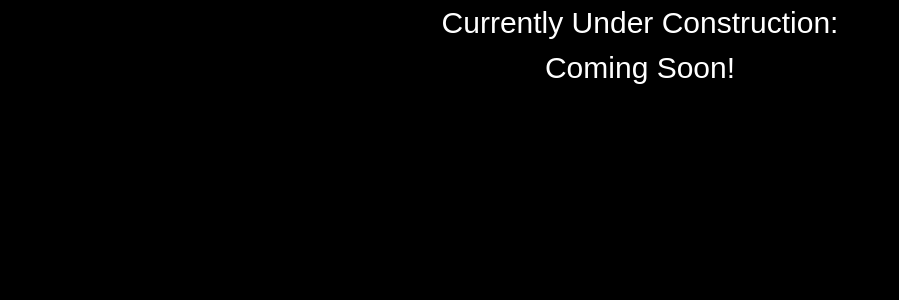
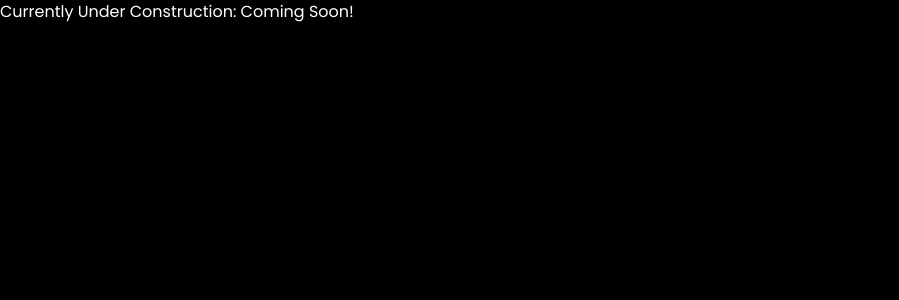
Before and after one commit to daneasterman/robostox-landing, a Jekyll site: the page built from index.html, in a window 1280 px wide. Shown: the top 300 px of the page, without its empty margins (0-899 px from the left). Built offline with Jekyll 4.4.1, drawn with Linux system fonts in a browser that asks for light colours; nearby versions of some CDN libraries.

Commit message:
Basic css + naming foundations setup

```diff
--- a/_includes/head.html
+++ b/_includes/head.html
@@ -17,9 +17,5 @@
   <link rel="stylesheet" href="https://fonts.googleapis.com/css?family=Source+Sans+Pro:400,600,700&display=swap">
   <link rel="stylesheet" href="https://fonts.googleapis.com/css2?family=Poppins:wght@400;500;700&display=swap">
 
-  <link rel="stylesheet" href="">
-  <!-- INSERT POPPINS FONT HERE -->
-
-
 	<script src="https://kit.fontawesome.com/8e7f20e358.js" crossorigin="anonymous"></script>
 </head>
--- /dev/null
+++ b/_includes/hero.html
@@ -0,0 +1,6 @@
+<div class="wrapper">
+    <p class="center_text">
+      Currently Under Construction:
+      Coming Soon!
+    </p>
+</div>
--- a/_includes/landing_content.html
+++ /dev/null
@@ -1,14 +0,0 @@
-<style>
-  .center_text {
-    color: white;
-    font-size: 30px;
-    text-align: center;
-    font-family: Arial, Helvetica, sans-serif;
-  }
-</style>
-
-<div class="wrapper">
-    <p class="center_text">
-      Currently Under Construction:</br>Coming Soon!
-    </p>
-</div>
--- a/_layouts/main.html
+++ b/_layouts/main.html
@@ -4,7 +4,7 @@
 
   <body>
       {% include nav.html %}
-      {% include landing_content.html %}
+      {% include hero.html %}
       <!-- {% include footer.html %} -->
   </body>
 </html>
--- a/css/styles.css
+++ b/css/styles.css
@@ -2,6 +2,7 @@ html {
 	background-color: black;
 	color: #fff;
 	font-size: 16px;
+	font-family: "Poppins", sans-serif;
   -moz-osx-font-smoothing: grayscale;
   -webkit-font-smoothing: antialiased;
   line-height: 1.5;
@@ -9,7 +10,6 @@ html {
   min-width: 300px;
   overflow-x: hidden;
   text-shadow: 0 3px 5px rgba(0, 0, 0, 0.1);
-	font-family: "Quicksand", sans-serif;
 }
 
 .container {
```
